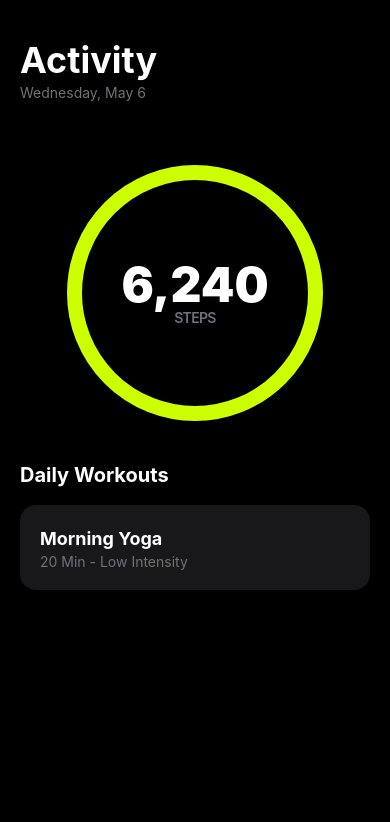
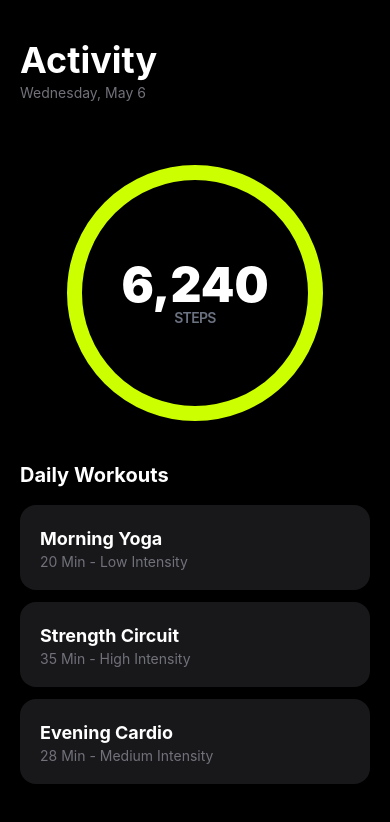
Before and after one commit to Lashang554/Fitness_tech, a React Native app: screen / in a window 390 px wide. Shown: the top 822 px of the page. Built offline with nearby package versions, Linux system fonts and the light colour scheme.

Commit message:
Expand sample workout data

```diff
--- a/src/constants/mockData.ts
+++ b/src/constants/mockData.ts
@@ -6,5 +6,23 @@ export const mockWorkouts: Workout[] = [
     title: 'Morning Yoga',
     durationMinutes: 20,
     intensity: 'Low',
+    category: 'Mobility',
+    calories: 85,
+  },
+  {
+    id: 'strength-circuit',
+    title: 'Strength Circuit',
+    durationMinutes: 35,
+    intensity: 'High',
+    category: 'Strength',
+    calories: 310,
+  },
+  {
+    id: 'evening-cardio',
+    title: 'Evening Cardio',
+    durationMinutes: 28,
+    intensity: 'Medium',
+    category: 'Cardio',
+    calories: 240,
   },
 ];
```
